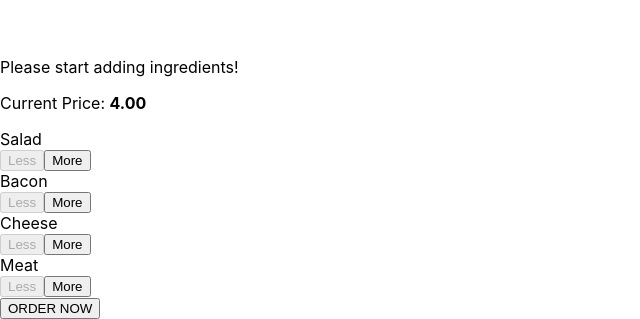
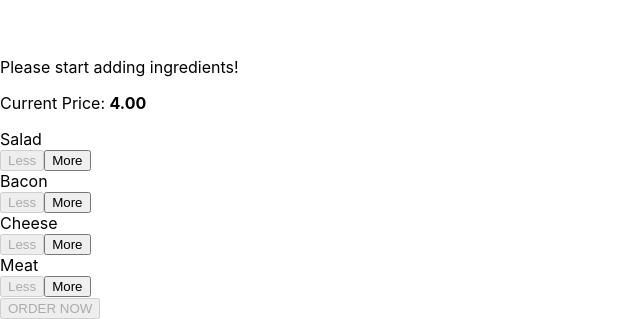
Before and after one commit to Georgich88/react-phobo-builder, a React app: page / in a window 1280 px wide. Shown: the part 11005-11324 px from the top of the page, without its empty margins (0-640 px from the left). Built offline with nearby package versions, Linux system fonts and the light colour scheme.

Commit message:
add order button

```diff
--- a/src/components/BuildControls/BuildControls.js
+++ b/src/components/BuildControls/BuildControls.js
@@ -11,7 +11,9 @@ const constrols = [
 
 const BuildControls = (props) => (
   <div className={classes.BuildControls}>
-    <p>Current Price: <strong>{props.price.toFixed(2)}</strong></p>
+    <p>
+      Current Price: <strong>{props.price.toFixed(2)}</strong>
+    </p>
     {constrols.map((ctrl) => (
       <BuildControl
         key={ctrl.label}
@@ -21,7 +23,9 @@ const BuildControls = (props) => (
         disabled={props.disabled[ctrl.type]}
       />
     ))}
-    <button className={classes.OrderButton}>ORDER NOW</button>
+    <button className={classes.OrderButton} disabled={!props.purchasable}>
+      ORDER NOW
+    </button>
   </div>
 );
 
--- a/src/containers/PhoboBuilder/PhoboBuilder.js
+++ b/src/containers/PhoboBuilder/PhoboBuilder.js
@@ -19,7 +19,17 @@ class PhoboBuilder extends Component {
       meat: 0,
     },
     totalPrice: 4,
+    purchasable: false,
   };
+
+  updatePurchaseState(ingredients) {
+    const sum = Object.keys(ingredients)
+      .map((igKey) => {
+        return ingredients[igKey];
+      })
+      .reduce((sum, el) => sum + el, 0);
+    this.setState({ purchasable: sum > 0 });
+  }
 
   addIngredientHandler = (type) => {
     const oldCount = this.state.ingredients[type];
@@ -30,6 +40,7 @@ class PhoboBuilder extends Component {
     const priceAddition = INGREDIENT_PRICES[type];
     const newPrice = oldPrice + priceAddition;
     this.setState({ ingredients: updatedIngredients, totalPrice: newPrice });
+    this.updatePurchaseState(updatedIngredients);
   };
 
   removeIngredientHandler = (type) => {
@@ -43,13 +54,14 @@ class PhoboBuilder extends Component {
       const newPrice =
         priceDeduction < oldPrice ? oldPrice - priceDeduction : 0;
       this.setState({ ingredients: updatedIngredients, totalPrice: newPrice });
+      this.updatePurchaseState(updatedIngredients);
     }
   };
 
   render() {
     const disableInfo = {
-      ...this.state.ingredients
-    }
+      ...this.state.ingredients,
+    };
     for (let key in disableInfo) {
       disableInfo[key] = disableInfo[key] <= 0;
     }
@@ -60,6 +72,7 @@ class PhoboBuilder extends Component {
           ingredientsAdded={this.addIngredientHandler}
           ingredientsRemoved={this.removeIngredientHandler}
           disabled={disableInfo}
+          purchasable={this.state.purchasable}
           price={this.state.totalPrice}
         />
       </Aux>
```
